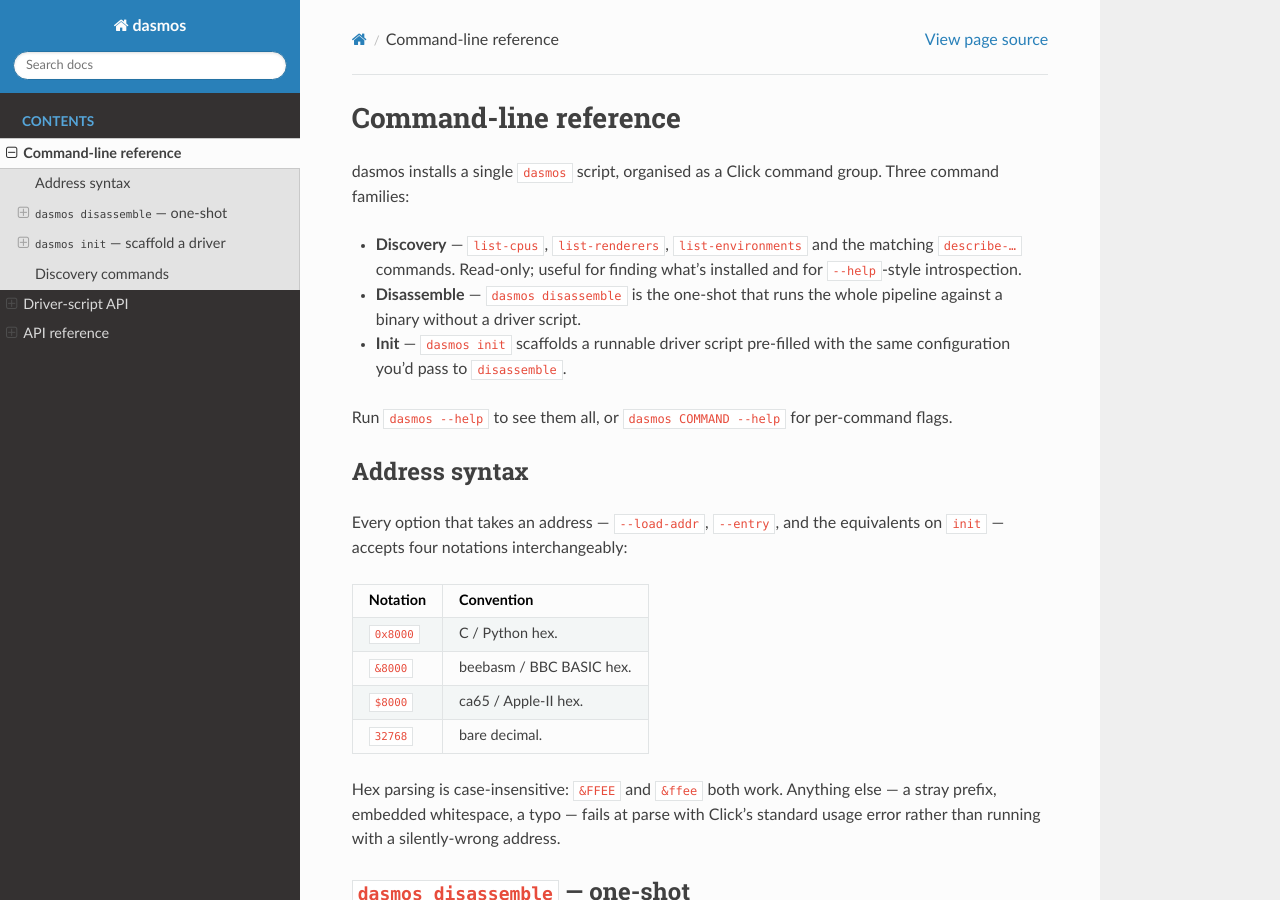
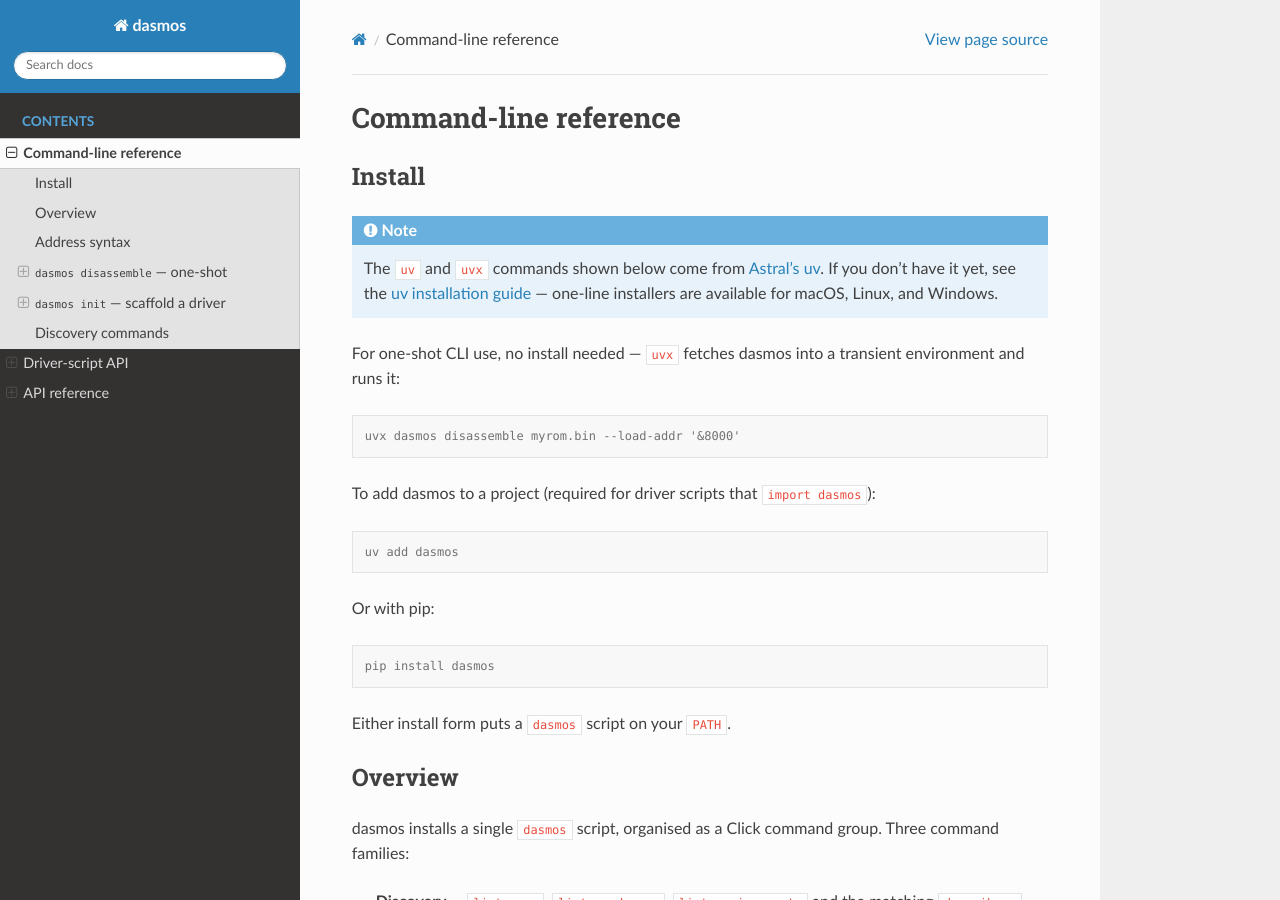
Before and after one commit to acornaeology/dasmos, a Sphinx documentation site: the page built from docs/cli.rst, in a window 1280 px wide and 900 px high. Built offline with Sphinx 7.4.7 and the Read the Docs theme 3.1.0, drawn with Linux system fonts in a browser that asks for light colours.

Commit message:
Install: lead with uvx / uv add, with a pointer to uv's install guide
The CLI's most ergonomic path is `uvx dasmos ...` (no install at
all); driver scripts need `uv add dasmos`. pip kept as the fallback.
README template + docs/cli.rst Install section both gain an aside
linking to docs.astral.sh/uv/ for users who don't have uv yet.

```diff
--- a/docs/cli.rst
+++ b/docs/cli.rst
@@ -1,5 +1,42 @@
 Command-line reference
 ======================
+
+Install
+-------
+
+.. note::
+
+   The ``uv`` and ``uvx`` commands shown below come from
+   `Astral's uv <https://docs.astral.sh/uv/>`_. If you don't have
+   it yet, see the `uv installation guide
+   <https://docs.astral.sh/uv/getting-started/installation/>`_ —
+   one-line installers are available for macOS, Linux, and Windows.
+
+For one-shot CLI use, no install needed — ``uvx`` fetches dasmos
+into a transient environment and runs it:
+
+.. code-block:: console
+
+   uvx dasmos disassemble myrom.bin --load-addr '&8000'
+
+To add dasmos to a project (required for driver scripts that
+``import dasmos``):
+
+.. code-block:: console
+
+   uv add dasmos
+
+Or with pip:
+
+.. code-block:: console
+
+   pip install dasmos
+
+Either install form puts a ``dasmos`` script on your ``PATH``.
+
+
+Overview
+--------
 
 dasmos installs a single ``dasmos`` script, organised as a Click
 command group. Three command families:
```
Also changed, not shown: README.md (+38 -14 lines), 1 other file.
